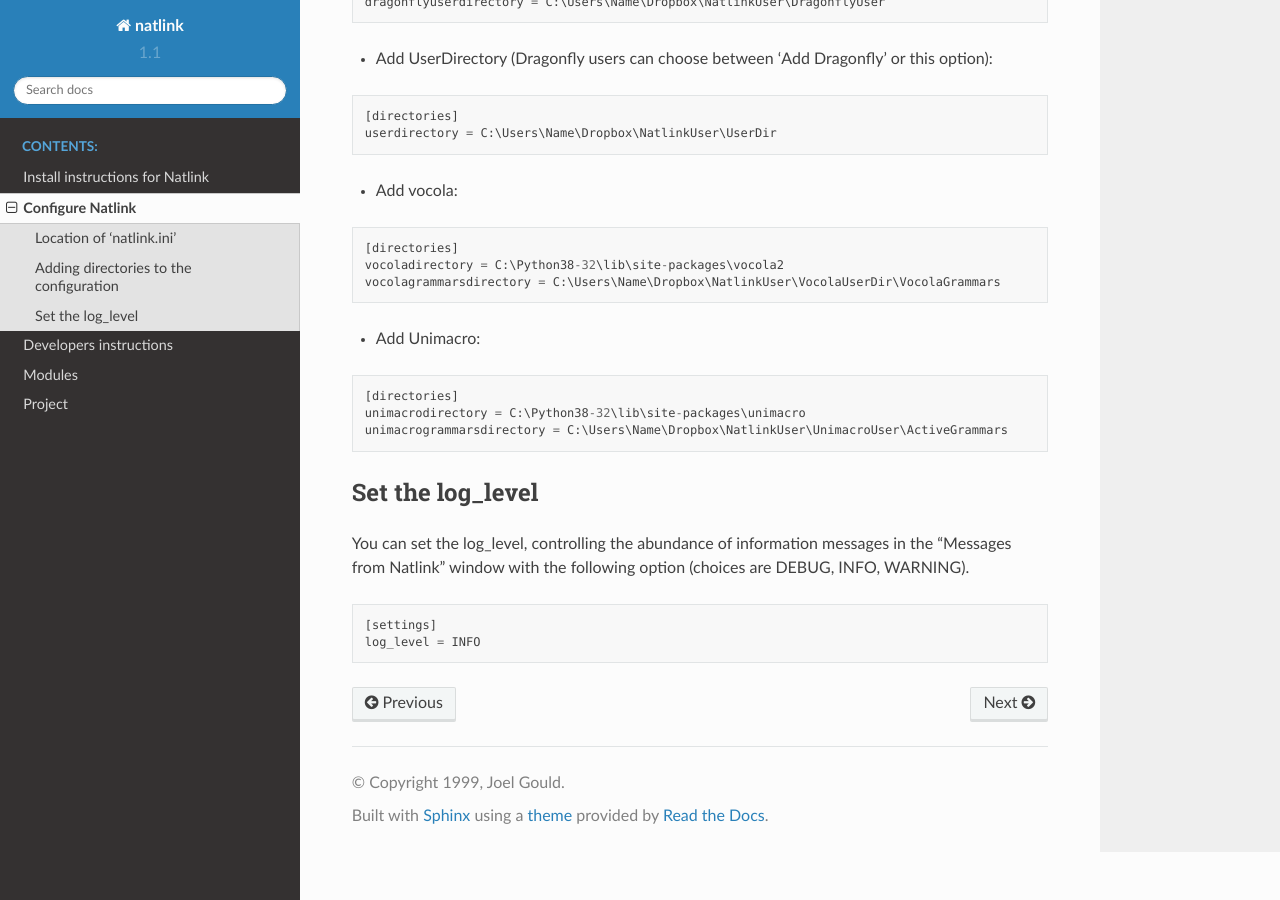
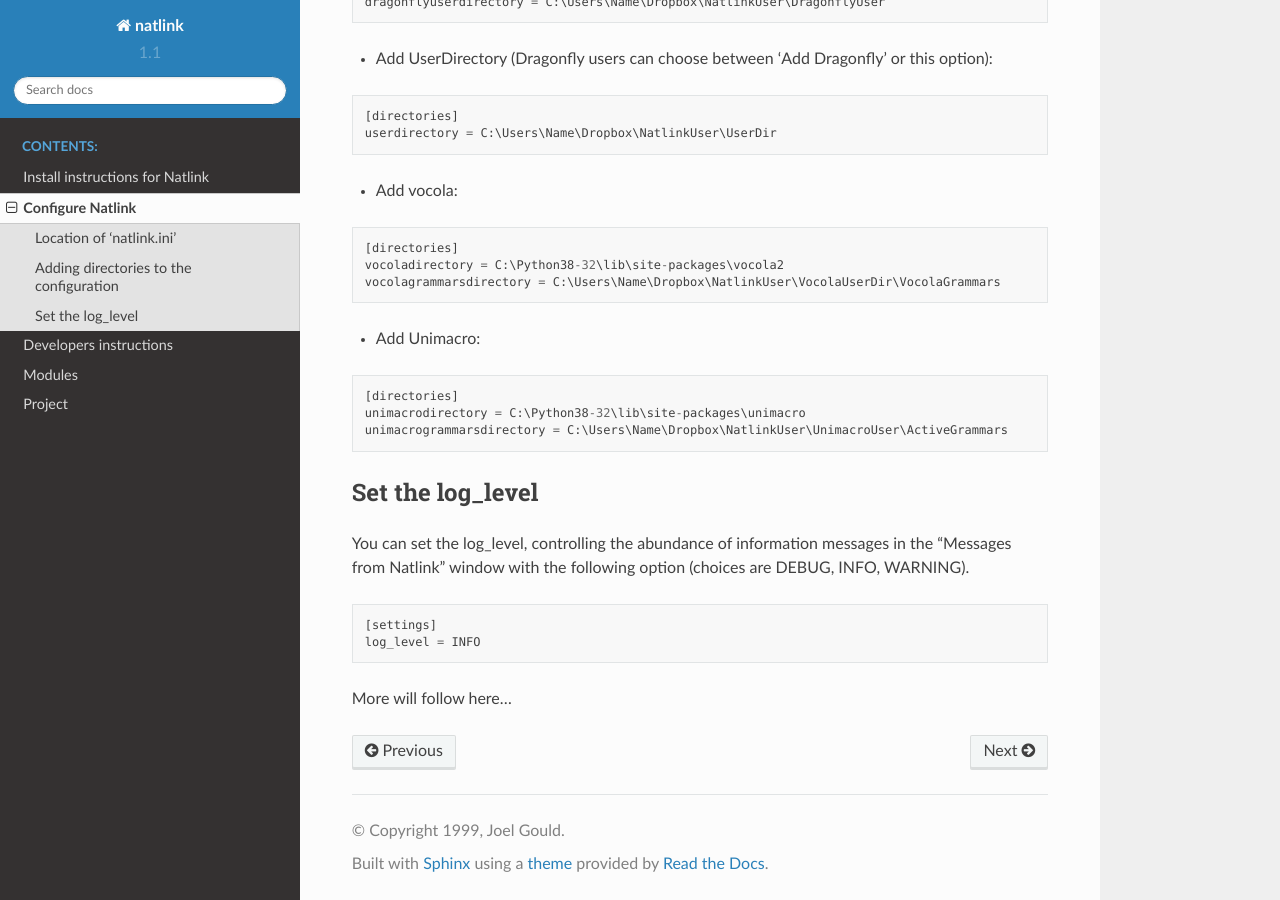
Before and after one commit to dictation-toolbox/natlink, a Sphinx documentation site: the page built from documentation/configure.rst, in a window 1280 px wide and 900 px high, scrolled down 860 px. Built offline with Sphinx 7.4.7 and the Read the Docs theme 2.0.0, drawn with Linux system fonts in a browser that asks for light colours.

Commit message:
exclude _build directory. Test changes in documentation

```diff
--- a/documentation/configure.rst
+++ b/documentation/configure.rst
@@ -61,3 +61,5 @@ You can set the log_level, controlling the abundance of information messages in
 
     [settings]
     log_level = INFO
+
+More will follow here...
--- a/documentation/developers.rst
+++ b/documentation/developers.rst
@@ -4,7 +4,7 @@ Developers instructions
 When you want to contribute to the Natlink development, you will need to compile the C++ code and compile the inno setup program. Try the instructions below.
 
 Setup Visual Studio Code environment
------------------------------------
+------------------------------------
 
 1. Install `Visual Studio <https://visualstudio.microsoft.com/>`__
    (Community Edition 2019 or above) with ``C++ Desktop Development``
```
Also changed, not shown: 1 other file.
